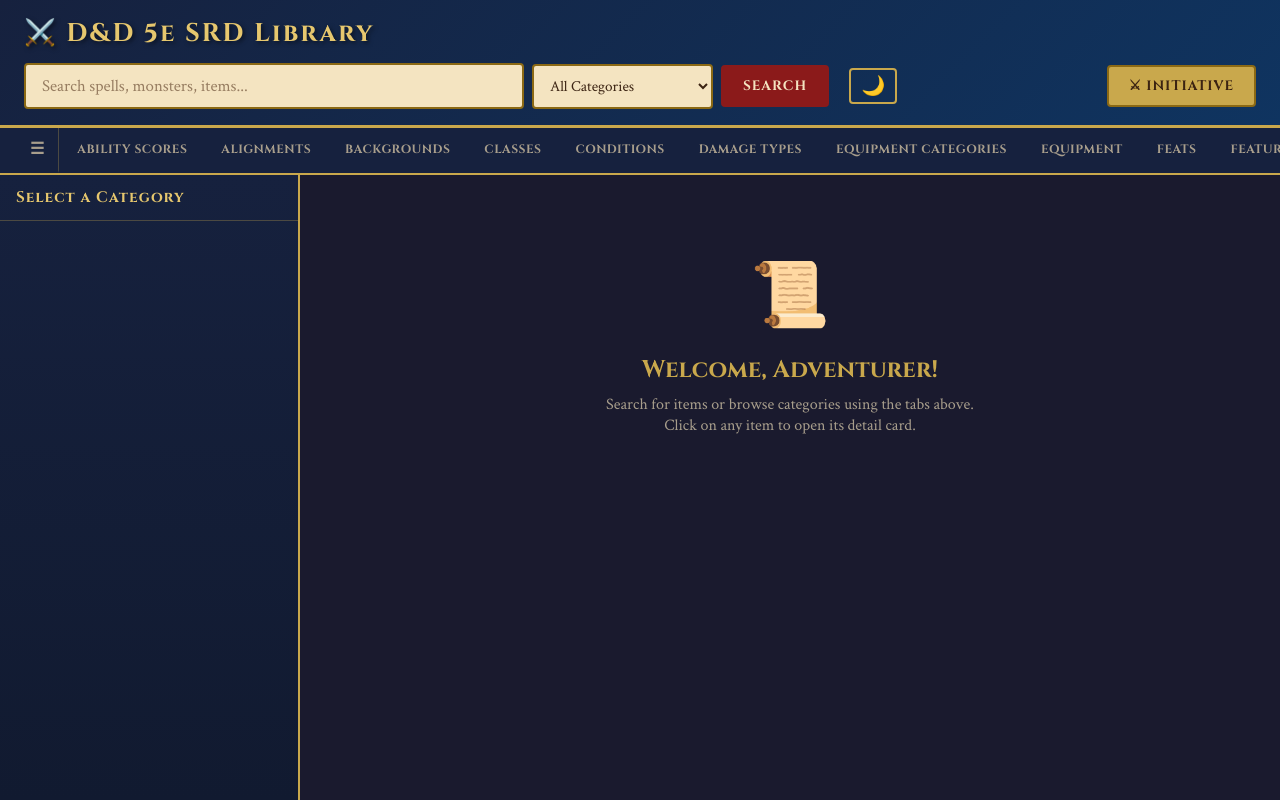
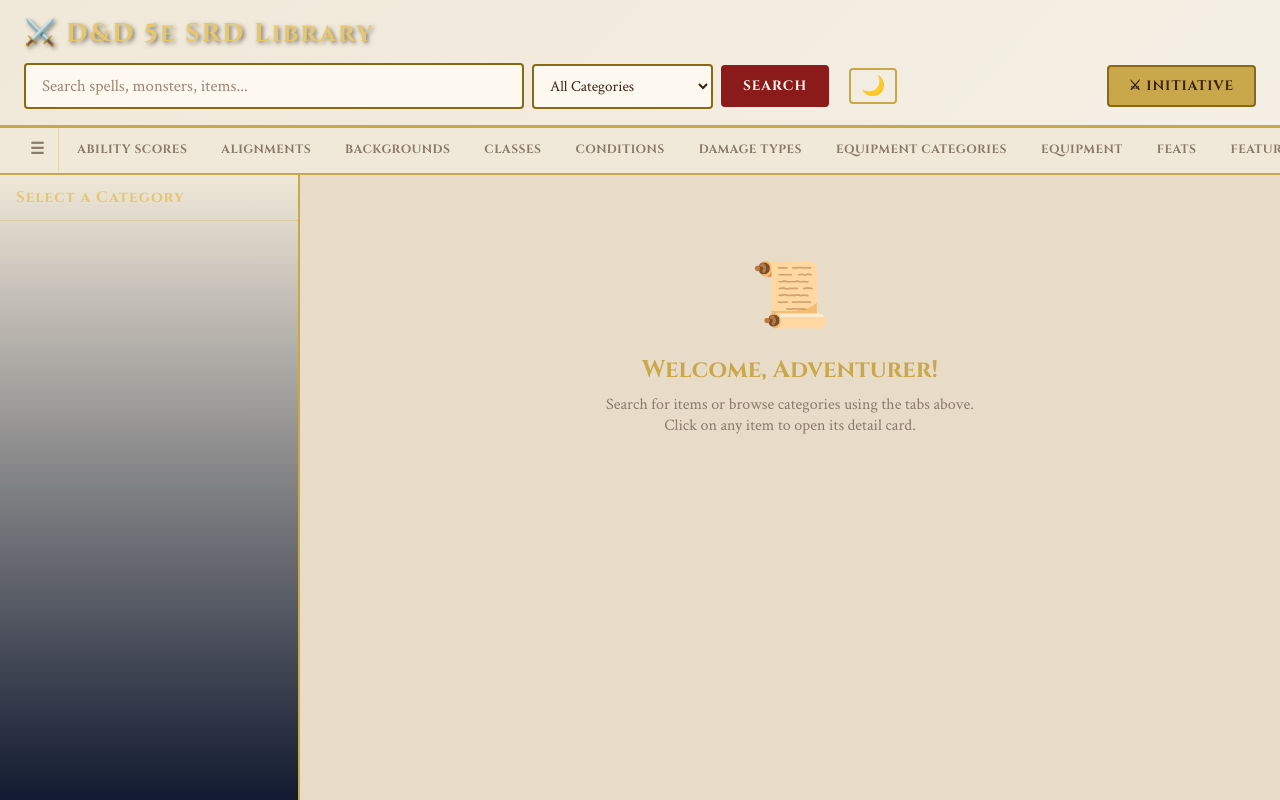
Before and after one commit to DavidCarricondo/dnd_lib, a Flask app: page / in a window 1280 px wide. Run offline with Flask 2, Linux system fonts and the light colour scheme.

Commit message:
changed background colors in light mode

```diff
--- a/src/dnd_lib/static/css/style.css
+++ b/src/dnd_lib/static/css/style.css
@@ -1,20 +1,20 @@
 /* ===== D&D 5e SRD Library - Parchment Theme ===== */
 
 :root {
-    --bg-dark: #1a1a2e;
-    --bg-medium: #16213e;
-    --bg-light: #0f3460;
-    --parchment: #f4e4c1;
-    --parchment-dark: #e8d5a3;
-    --parchment-darker: #d4c089;
+    --bg-dark: #e8dcc8;
+    --bg-medium: #f0e8d8;
+    --bg-light: #f5f0e6;
+    --parchment: #fdf9f0;
+    --parchment-dark: #f5eee3;
+    --parchment-darker: #ede4d5;
     --ink: #3b2312;
     --ink-light: #5a3a22;
     --accent-red: #8b1a1a;
     --accent-gold: #c9a84c;
     --accent-gold-light: #e6c76e;
     --border-ornate: #8b6914;
-    --text-light: #e0d6c8;
-    --text-muted: #a89e8c;
+    --text-light: #4a3a2a;
+    --text-muted: #8a7a6a;
     --shadow: rgba(0, 0, 0, 0.4);
     --card-shadow: 0 4px 16px rgba(0, 0, 0, 0.3);
     --font-title: 'Cinzel', 'Georgia', serif;
```
